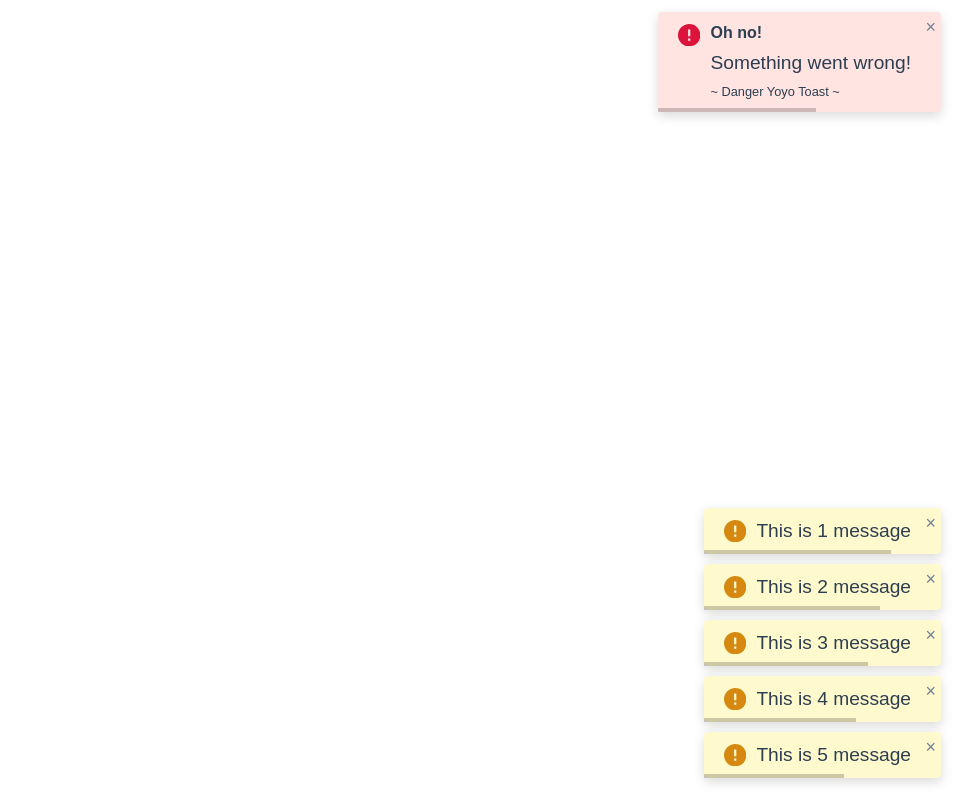
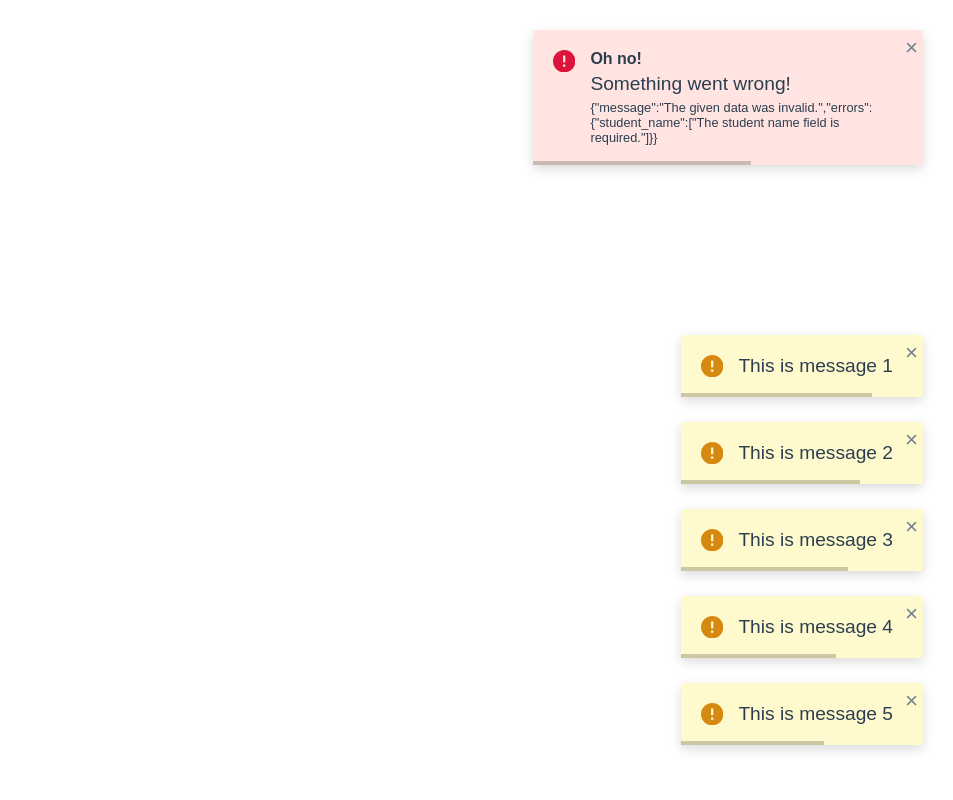
Before and after one commit to smallvi/yoyoToast, a plain HTML site: page index.html in a window 1280 px wide. Both pictures are taken after a click on the button "Danger". Shown: the full height of the page, 327-1280 px from the left. Drawn offline with Linux system fonts and the light colour scheme.

Commit message:
Enhance UI, add icon animation

```diff
--- a/index.html
+++ b/index.html
@@ -4,7 +4,7 @@
 <head>
     <meta charset="UTF-8">
     <meta name="viewport" content="width=device-width, initial-scale=1.0">
-    <title>YoYo Toast Demo</title>
+    <title>Yoyo Toast Demo</title>
     <!-- <link rel="stylesheet" href="yoyo-toast.css"> -->
     <link rel="stylesheet" href="yoyo-toast.min.css">
 
@@ -37,7 +37,7 @@
                 type: 'danger',
                 title: 'Oh no!',
                 message: 'Something went wrong!',
-                subtext: '~ Danger Yoyo Toast ~',
+                subtext: '{"message":"The given data was invalid.","errors":{"student_name":["The student name field is required."]}}',
                 position: 'top-right'
             });
         });
@@ -47,7 +47,7 @@
                 type: 'success',
                 title: 'Congratulation!',
                 message: 'Updated Successfully',
-                subtext: '~ Success YoYo Toast ~',
+
                 timeout: 0,
                 position: 'top-right'
             });
@@ -56,7 +56,7 @@
         document.getElementById('info').addEventListener('click', function () {
             yoyoToast.fire({
                 type: 'info',
-                message: 'Info YoYo Toast!',
+                message: 'Info Yoyo Toast!',
                 timeout: 0,
                 subtext: '~ Info Yoyo Toast ~',
                 position: 'top-right'
@@ -66,7 +66,7 @@
         document.getElementById('warning').addEventListener('click', function () {
             yoyoToast.fire({
                 type: 'warning',
-                message: 'Warning YoYo Toast!',
+                message: 'Warning Yoyo Toast!',
                 timeout: 0,
                 subtext: '~ Warning Yoyo Toast ~',
                 position: 'top-right'
@@ -76,7 +76,7 @@
         document.getElementById('question').addEventListener('click', function () {
             yoyoToast.fire({
                 type: 'question',
-                message: 'Question YoYo Toast!',
+                message: 'Question Yoyo Toast!',
                 timeout: 3000,
                 subtext: '~ Question Yoyo Toast ~',
                 position: 'top-right'
@@ -87,7 +87,7 @@
             setTimeout(() => {
                 yoyoToast.fire({
                     type: 'info',
-                    message: `This is ${i + 1} message`,
+                    message: `This is message ${i + 1} `,
                     timeout: 5000,
                     position: 'bottom-left'
                 });
@@ -98,7 +98,7 @@
             setTimeout(() => {
                 yoyoToast.fire({
                     type: 'warning',
-                    message: `This is ${i + 1} message`,
+                    message: `This is message ${i + 1} `,
                     timeout: 10000,
                     position: 'bottom-right'
                 });
--- a/yoyo-toast.css
+++ b/yoyo-toast.css
@@ -1,6 +1,7 @@
 /*! Yoyo Toast v1.0.0 (https://github.com/smallvi/yoyo_toast) */
 :root {
     --yoyo-dark: #2C3E50 ;
+    --yoyo-padding: 30px;
 }
 .yoyo-toast-container {
     position: fixed;
@@ -9,29 +10,29 @@
 }
 
 .yoyo-toast-container.top-right {
-    top: 12px;
-    right: 12px;
+    top: var(--yoyo-padding);
+    right: var(--yoyo-padding);
 }
 
 .yoyo-toast-container.top-left {
-    top: 12px;
-    left: 12px;
+    top: var(--yoyo-padding);
+    left: var(--yoyo-padding);
 }
 
 .yoyo-toast-container.bottom-right {
-    bottom: 12px;
-    right: 12px;
+    bottom: var(--yoyo-padding);
+    right: var(--yoyo-padding);
 }
 
 .yoyo-toast-container.bottom-left {
-    bottom: 12px;
-    left: 12px;
+    bottom: var(--yoyo-padding);
+    left: var(--yoyo-padding);
 }
 
 .yoyo-toast {
     position: relative;
-    padding: 12px 20px;
-    margin-bottom: 10px;
+    padding: 20px 20px;
+    margin-bottom: 25px;
     background: #ffffff;
     border-radius: 4px;
     box-shadow: 0 4px 12px rgba(0, 0, 0, 0.15);
@@ -47,17 +48,33 @@
     opacity: 1;
 }
 
+.yoyo-toast.show .yoyo-toast-icon {
+    animation: yoyoIconBounce 1s ease;
+}
+
 .yoyo-toast-icon {
-    margin-right: 10px ;
+    margin-right: 15px ;
     float: left ;
     color:#333333 ;
     width: 1.4rem ;
 }
 
 .yoyo-toast-content {
-    display: inline-block;
+    display: flex;
+    align-items: center;
     margin-right: 10px;
     font-size: 1.2rem;
+}
+
+.yoyo-title {
+    font-size: 1rem;
+    margin-bottom:5px;
+    font-weight: bold;
+}
+
+.yoyo-subtext {
+    font-size: 0.8rem;
+    margin-top:5px;
 }
 
 .yoyo-toast-progress {
@@ -100,13 +117,13 @@
     top: 5px;
     right: 5px;
     cursor: pointer;
-    font-size: 18px;
+    font-size: 1.4rem;
     color: SlateGray;
     transition: color 0.3s ease;
 }
 
 .yoyo-toast-close:hover {
-    color: white;
+    color: black;
 }
 
 @keyframes fadeInRight {
@@ -236,3 +253,9 @@
 .yoyo-toast.bottom-left.hide {
     animation: fadeOutLeft 0.5s forwards;
 }
+
+@keyframes yoyoIconBounce {
+    0%, 20%, 50%, 80%, 100% { transform: translateY(0); }
+    40% { transform: translateY(-10px); }
+    60% { transform: translateY(-5px); }
+}
--- a/yoyo-toast.js
+++ b/yoyo-toast.js
@@ -24,13 +24,13 @@ const yoyoToast = (function () {
         const yoyoToast = document.createElement('div');
         yoyoToast.className = `yoyo-toast ${type} ${position}`;
 
-        const icon = document.createElement('span');
+        const icon = document.createElement('div');
         icon.className = 'yoyo-toast-icon';
         icon.innerHTML = yoyoIcons[type];
 
-        const content = document.createElement('span');
+        const content = document.createElement('div');
         content.className = 'yoyo-toast-content';
-        content.innerHTML = `${title ? `<div style="font-size: 1rem;margin-bottom:10px;"><strong> ${title} </strong></div>` : ``} <div>${message}</div> ${subtext ? `<div style="font-size: 0.8rem;margin-top:10px;">${subtext}</div>` : ``}`;
+        content.innerHTML = `<div>${title ? `<div class="yoyo-title">${title}</div>` : ``} <div>${message}</div> ${subtext ? `<div class="yoyo-subtext">${subtext}</div></div>` : ``}`;
 
         const closeButton = document.createElement('span');
         closeButton.className = 'yoyo-toast-close';
```
Also changed, not shown: yoyo-toast.min.css, yoyo-toast.min.js.
